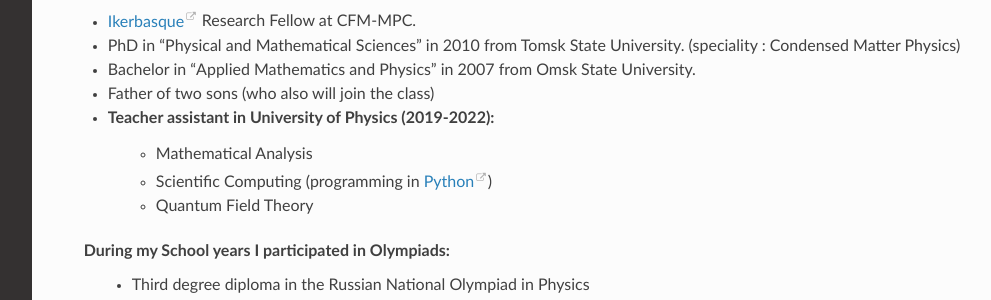
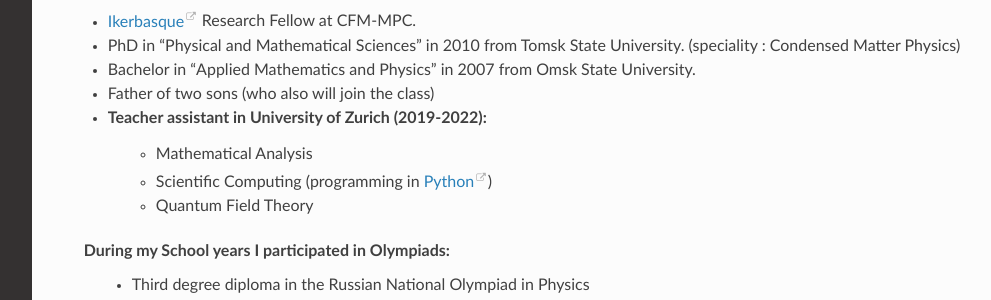
Before and after one commit to math-club-donostia/math-club-donostia.github.io, a Sphinx documentation site: the page built from source/about_me.rst, in a window 1280 px wide and 1155 px high. Shown: the part 573-873 px from the top of the window, without its empty margins (268-1259 px from the left). Built offline with Sphinx 7.4.7 and the Read the Docs theme 2.0.0, drawn with Linux system fonts in a browser that asks for light colours.

Commit message:
fix typo Zurich

```diff
--- a/source/about_me.rst
+++ b/source/about_me.rst
@@ -12,7 +12,7 @@ Stepan Tsirkin
 * PhD in "Physical and Mathematical Sciences" in 2010 from Tomsk State University. (speciality : Condensed Matter Physics)
 * Bachelor in "Applied Mathematics and Physics" in 2007 from Omsk State University.
 * Father of two sons (who also will join the class)
-* Teacher assistant in University of Physics (2019-2022):
+* Teacher assistant in University of Zurich (2019-2022):
     - Mathematical Analysis
     - Scientific Computing (programming in `Python <https://www.python.org/>`_)
     - Quantum Field Theory
```
